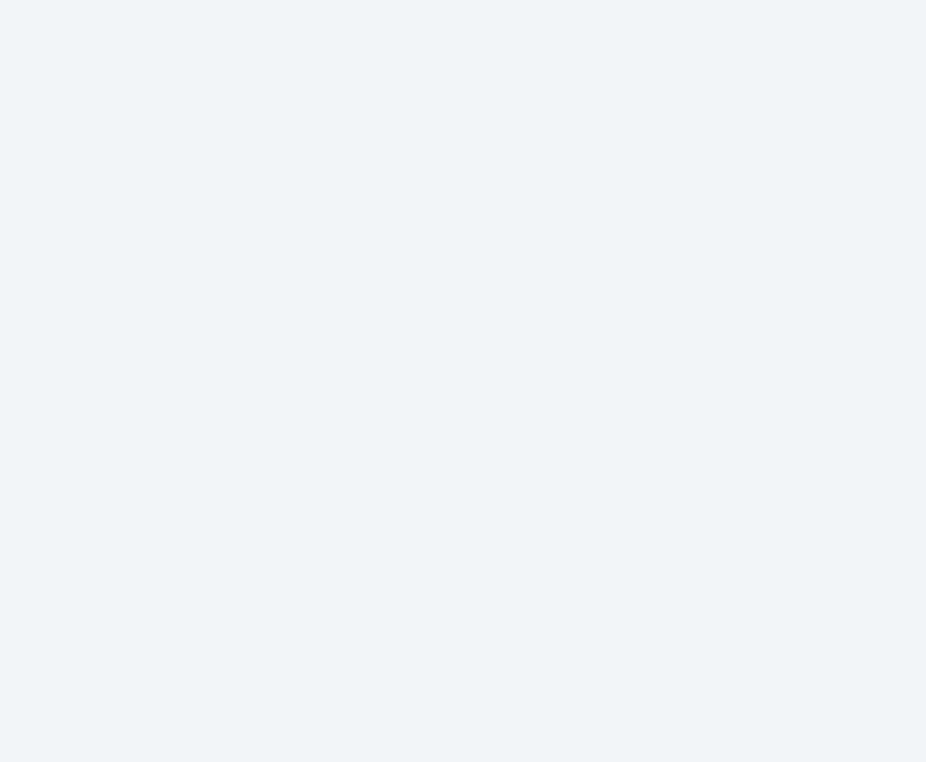
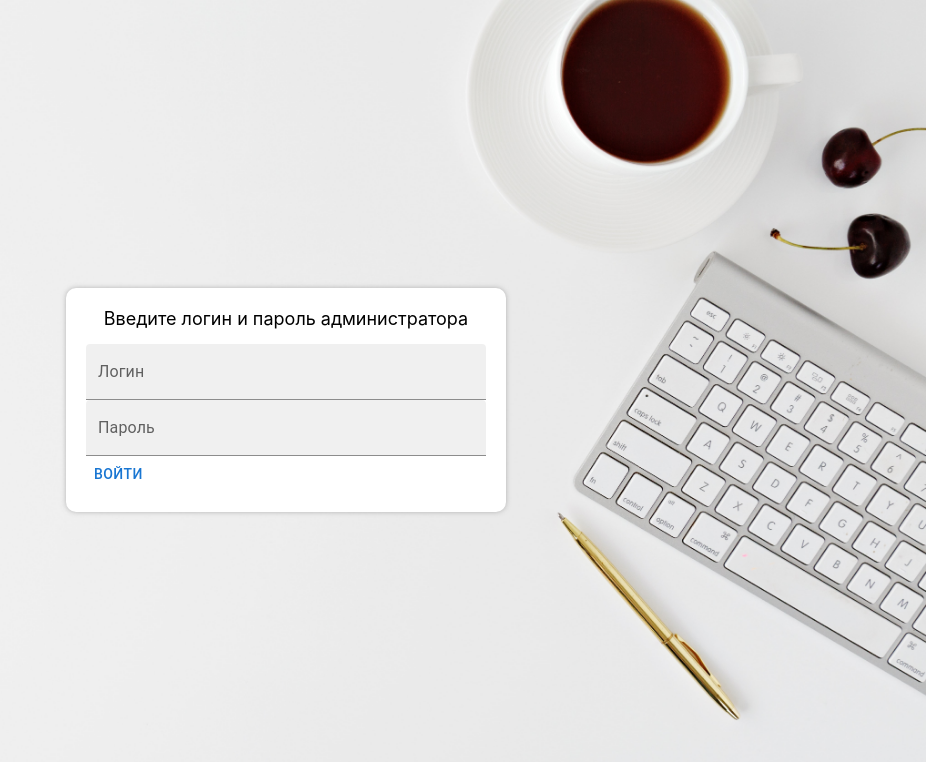
Before and after one commit to nikita-jpg/BankClient, a React (Create React App) app in the folder bank_client/: page /admin in a window 1280 px wide. Before the commit this address had no page. Shown: the top 762 px of the page, without its empty margins (354-1280 px from the left). Built offline with nearby package versions, Linux system fonts and the light colour scheme.

Commit message:
Авторизация админа

```diff
--- a/bank_client/src/consts.js
+++ b/bank_client/src/consts.js
@@ -1 +1 @@
-export const DEFAULT_URL = "https://d140-62-33-49-154.ngrok.io/"
+export const DEFAULT_URL = "https://d140-62-33-49-154.ngrok.io"
--- a/bank_client/src/index.js
+++ b/bank_client/src/index.js
@@ -4,12 +4,13 @@ import ReactDOM from 'react-dom';
 import './index.css';
 import App from './App';
 import UserPage from "./pages/UserPage/UserPage";
+import AdminPage from './pages/AdminPage/AdminPage';
 
 ReactDOM.render(
   <BrowserRouter>
     <Routes>
-      {/* <Route path="/" element={<App />} /> */}
       <Route path="/BankClient" element={<UserPage/>} />
+      <Route path="/admin" element={<AdminPage/>} />
     </Routes>
   </BrowserRouter>,
   document.getElementById('root')
--- /dev/null
+++ b/bank_client/src/pages/AdminPage/AdminPage.css
@@ -0,0 +1,13 @@
+.AdminPage {
+    height: 100%;
+    display: flex;
+    align-items: center;
+    justify-content: center;
+    background-image: url("../../imageBack.jpg");
+    background-size: cover;
+  }
+  .AdminPage__container{
+    display: flex;
+    align-items: stretch;
+    flex-direction: row;
+  }
--- /dev/null
+++ b/bank_client/src/pages/AdminPage/AdminPage.js
@@ -0,0 +1,20 @@
+import { DEFAULT_URL } from "../../consts";
+import PanelAuthorization from "../../panels/PanelAuthorization/PanelAuthorization";
+import PanelBlank from "../../panels/PanelBlank/PanelBlank";
+import './AdminPage.css'
+
+const AdminPage = () => {
+    const ADMIN_URL = DEFAULT_URL + "/admin";
+
+    return (
+      <div className="AdminPage">
+        <div className="AdminPage__container">
+            <PanelBlank>
+              <PanelAuthorization title="Введите логин и пароль администратора" url={ADMIN_URL}></PanelAuthorization>
+            </PanelBlank>
+        </div>
+      </div>
+    );
+  }
+
+  export default AdminPage;
--- /dev/null
+++ b/bank_client/src/panels/PanelAuthorization/PanelAuthorization.css
@@ -0,0 +1,15 @@
+.PanelAuthorization{
+    margin: 20px;
+    max-width: 400px;
+}
+.PanelAuthorization__title{
+    text-align: center;
+    color:black;
+    font-size: 18px;
+    margin-bottom: 15px;
+}
+.PanelAuthorization__error{
+    text-align: center;
+    color:red;
+    font-size: 16px;
+}
--- /dev/null
+++ b/bank_client/src/panels/PanelAuthorization/PanelAuthorization.js
@@ -0,0 +1,50 @@
+import { Autocomplete, Button, Slider, TextField, Typography } from "@mui/material";
+import axios from "axios";
+import React, { useEffect, useState } from "react";
+import TextFieldWrapper from "../../components/TextFieldWrapper/TextFieldWrapper";
+import { DEFAULT_URL } from "../../consts";
+import './PanelAuthorization.css'
+
+const PanelAuthorization = ({title="", url=""}) => {
+
+    const [login, setLogin] = useState("")
+    const [password, setPassword] = useState("")
+    const [isBtnSendDisabled, setIsBtnSendDisabled] = useState(false)
+    const [hasMistake, setHasMistake] = useState(false)
+
+    //Отправка
+    const sendData = () => {
+        axios.post(url,{
+            login:login,
+            password:password
+        }).then((resp) =>{
+            if(resp.data){
+                setHasMistake(false)
+            }else{
+                setHasMistake(true)
+                setIsBtnSendDisabled(false)
+            }
+            console.log(resp)
+        })
+    }
+
+    const sendBtnClick = () => {
+        sendData()
+        setIsBtnSendDisabled(true)
+    }
+    return(
+        <div className="PanelAuthorization">
+            <p className="PanelAuthorization__title">{title}</p>
+            {
+                hasMistake &&
+                <p className="PanelAuthorization__error">Логин или пароль неверны</p>
+            }
+            <TextFieldWrapper label="Логин" onChange={(event)=>{setLogin(event.target.value)}} value={login}></TextFieldWrapper>
+            <TextFieldWrapper label="Пароль" onChange={(event)=>{setPassword(event.target.value)}} value={password}></TextFieldWrapper>
+
+            <Button onClick={sendBtnClick} disabled={isBtnSendDisabled} style={{maxHeight:"56px"}}>Войти</Button>
+        </div>
+    )
+}
+
+export default PanelAuthorization
--- a/bank_client/src/panels/PanelReg/PanelReg.js
+++ b/bank_client/src/panels/PanelReg/PanelReg.js
@@ -10,6 +10,7 @@ import './PanelReg.css'
 
 const PanelReg = ({openSuccessPanel=()=>{}}) => {
 
+    const userUrl = DEFAULT_URL + "/"
     const [nameValue, setNameValue] = useState("")
     const [nameError, setNameError] = useState({error:false, helpertext:""})
 
@@ -119,7 +120,7 @@ const PanelReg = ({openSuccessPanel=()=>{}}) => {
 
     //Отправка
     const sendData = () => {
-        axios.post(DEFAULT_URL,{
+        axios.post(userUrl,{
             name:nameValue,
             familia:familiaValue,
             otchestvo:otchestvoValue,
@@ -136,7 +137,6 @@ const PanelReg = ({openSuccessPanel=()=>{}}) => {
     const sendBtnClick = () => {
         if(checkAllData()){
             sendData()
-            setIsBtnSendDisabled(true)
         }
     }
 
```
